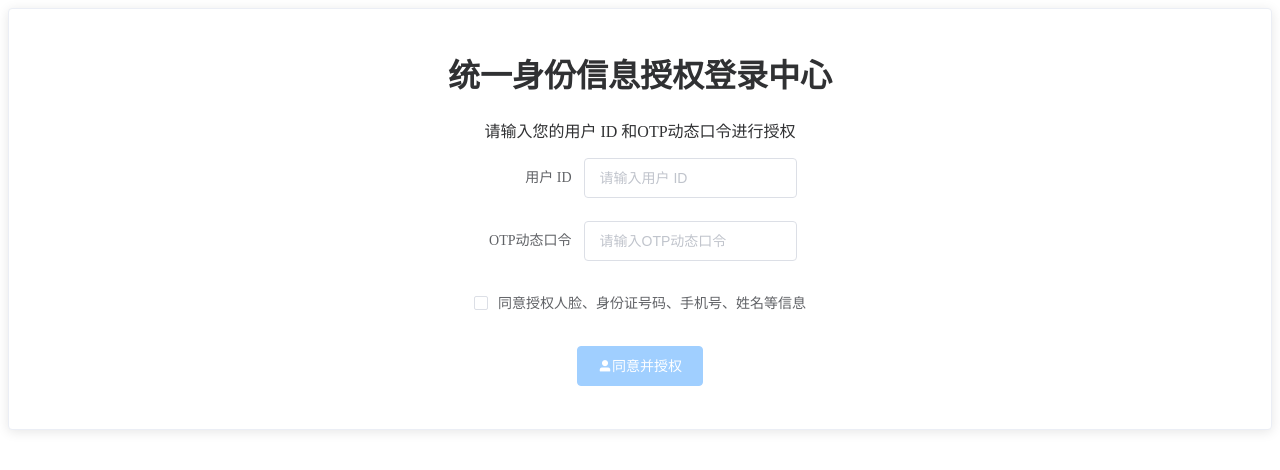
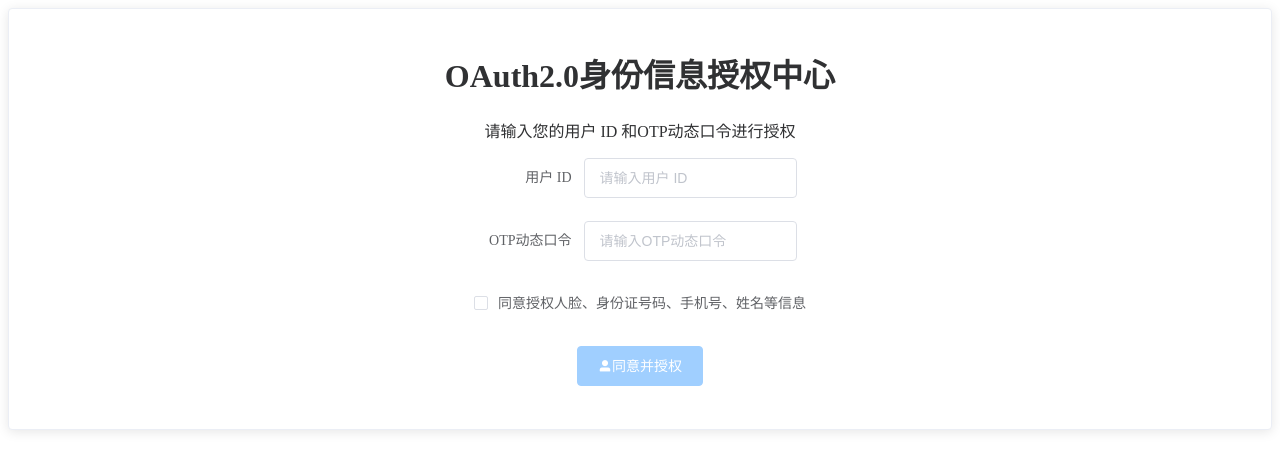
Before and after one commit to wzunjh/FaceID, a Vue app in the folder face-ui/: page /otpaouth in a window 1280 px wide. Shown: the top 470 px of the page. Built offline with nearby package versions, Linux system fonts and the light colour scheme.

Commit message:
授权第三方登录实现

```diff
--- a/face-ui/src/views/otpaouth/index.vue
+++ b/face-ui/src/views/otpaouth/index.vue
@@ -3,7 +3,7 @@
     <div class="w-full max-w-md">
       <el-card class="box-card p-8 shadow-lg">
         <div class="text-center mb-16">
-          <h1 class="text-4xl font-bold">统一身份信息授权登录中心</h1>
+          <h1 class="text-4xl font-bold">OAuth2.0身份信息授权中心</h1>
           <p class="text-gray-500 mt-4">请输入您的用户 ID 和OTP动态口令进行授权</p>
         </div>
         <el-form @submit.native.prevent="authorizeAndRedirect" class="form-center">
```
